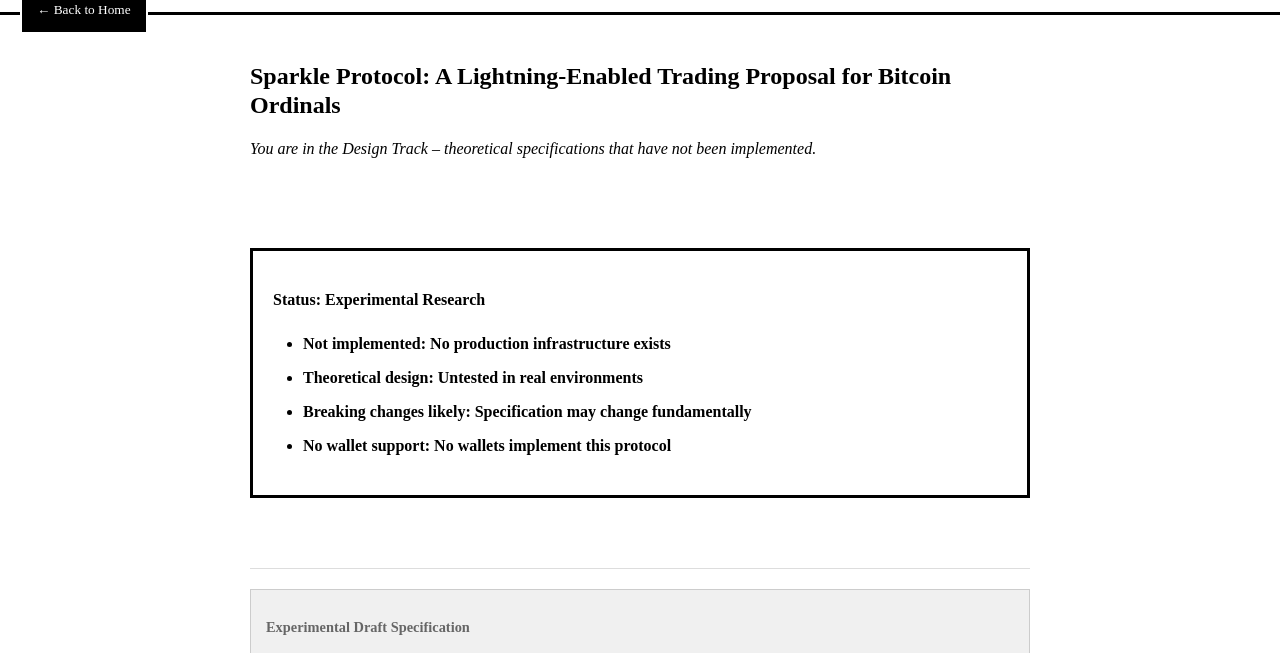
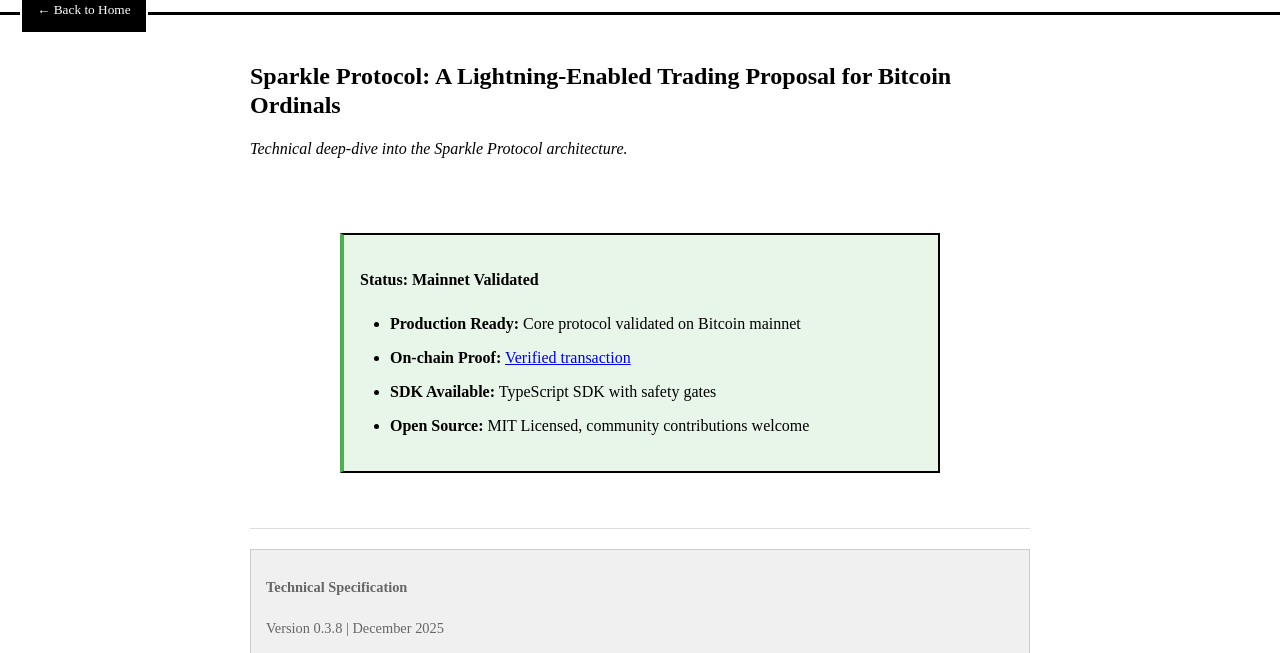
Before and after one commit to rehansahab/Sparkle-Protocol, a website: page website/technical-reality.html in a window 1280 px wide. Shown: the part 134-787 px from the top of the page. Drawn offline with Linux system fonts and the light colour scheme.

Commit message:
Update status to Mainnet Validated across all pages, remove outdated experimental warnings

```diff
--- a/website/technical-reality.html
+++ b/website/technical-reality.html
@@ -46,25 +46,25 @@
     <main class="container">
         <article class="paper">
             <h1>Sparkle Protocol: A Lightning-Enabled Trading Proposal for Bitcoin Ordinals</h1>
-            <p><em>You are in the Design Track – theoretical specifications that have not been implemented.</em></p>
+            <p><em>Technical deep-dive into the Sparkle Protocol architecture.</em></p>
 
-            <section class="section" aria-label="Status and Risks">
-                <div class="warning-box">
-                    <p><strong>Status: Experimental Research</strong></p>
+            <section class="section" aria-label="Status">
+                <div class="highlight-box" style="background: #e8f5e9; border-left: 4px solid #4caf50;">
+                    <p><strong>Status: Mainnet Validated</strong></p>
                     <ul>
-                        <li><strong>Not implemented:</strong> No production infrastructure exists</li>
-                        <li><strong>Theoretical design:</strong> Untested in real environments</li>
-                        <li><strong>Breaking changes likely:</strong> Specification may change fundamentally</li>
-                        <li><strong>No wallet support:</strong> No wallets implement this protocol</li>
+                        <li><strong>Production Ready:</strong> Core protocol validated on Bitcoin mainnet</li>
+                        <li><strong>On-chain Proof:</strong> <a href="https://mempool.space/tx/1dcbeb24cbdbd60befed91d8ecbf2a067dad3dcc5b1b8d179bb16dfab481e994" target="_blank">Verified transaction</a></li>
+                        <li><strong>SDK Available:</strong> TypeScript SDK with safety gates</li>
+                        <li><strong>Open Source:</strong> MIT Licensed, community contributions welcome</li>
                     </ul>
                 </div>
             </section>
 
     <div class="version-info">
-        <p><strong>Experimental Draft Specification</strong></p>
-        <p>Version 0.1.0 | January 2025</p>
+        <p><strong>Technical Specification</strong></p>
+        <p>Version 0.3.8 | December 2025</p>
         <p>Author: David A. Michael</p>
-        <p><em>This document describes an experimental draft of the Sparkle Protocol. It is not final and may change at any time. Testnet only.</em></p>
+        <p><em>Core protocol implementation with mainnet validation.</em></p>
     </div>
 
     <div class="abstract">
```
Also changed, not shown: website/formal-proofs.html (+8 -8 lines), website/protocol-comparison.html (+8 -8 lines), website/vision.html (+8 -8 lines).
